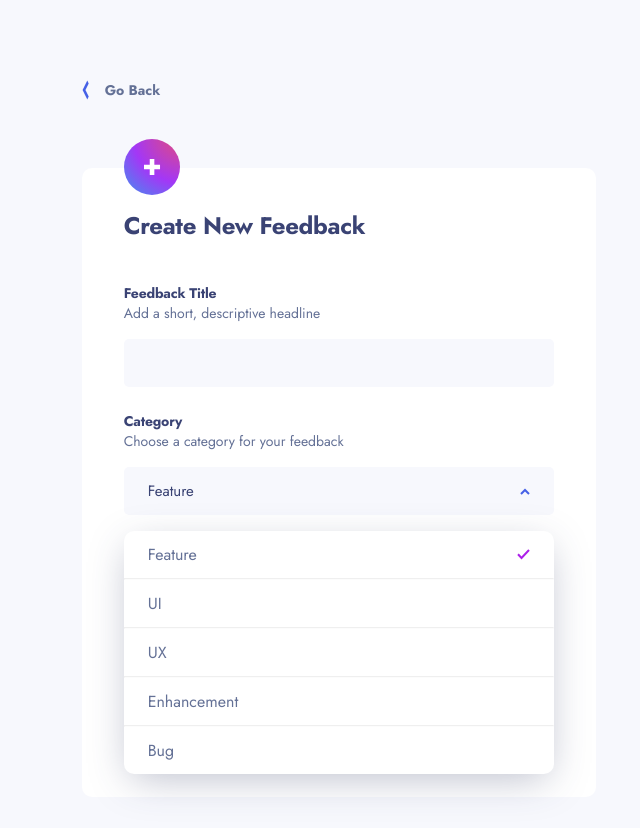
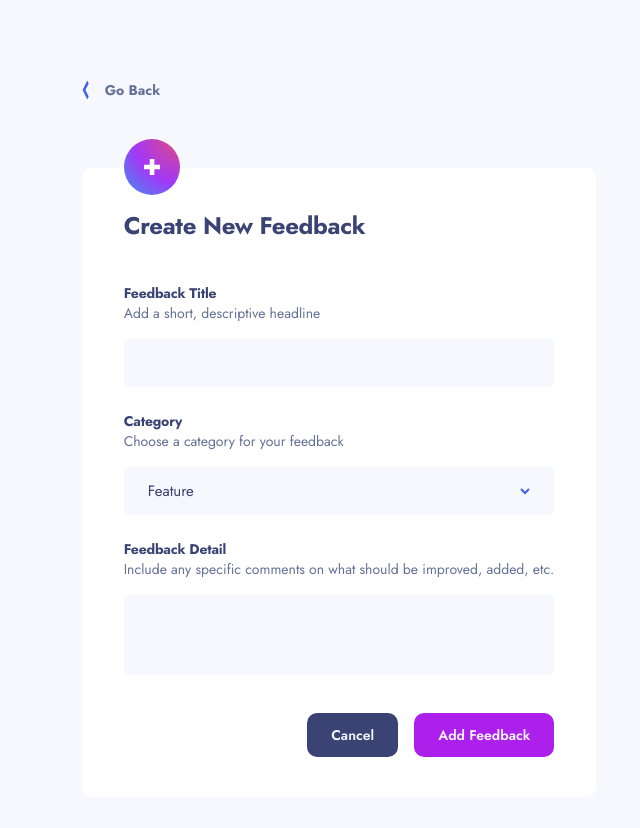
Before and after one commit to emanusantos/product-feedback, an Angular app: page /create in a window 1280 px wide. Shown: the top 828 px of the page, without its empty margins (301-941 px from the left). Built offline with nearby package versions, Linux system fonts and the light colour scheme.

Commit message:
feat: form functionality

```diff
--- a/src/app/components/create-feedback-form/create-feedback-form.component.html
+++ b/src/app/components/create-feedback-form/create-feedback-form.component.html
@@ -1,9 +1,15 @@
-<form class="form">
+<form class="form" #createFeedbackForm="ngForm">
   <app-form-item
     [title]="'Feedback Title'"
     [description]="'Add a short, descriptive headline'"
   >
-    <input />
+    <input
+      type="text"
+      id="title"
+      name="title"
+      [(ngModel)]="model.title"
+      required
+    />
   </app-form-item>
 
   <app-form-item
@@ -11,9 +17,13 @@
     [description]="'Choose a category for your feedback'"
   >
     <div class="select" (click)="toggleSelect()">
-      <p class="label">{{ selectedCategory }}</p>
+      <p class="label">{{ model.category }}</p>
 
-      <img class="arrow" [attr.src]="getIcon()" />
+      <img
+        class="arrow"
+        [attr.src]="getIcon()"
+        alt="The arrow down icon when the select is in the dismissed state"
+      />
 
       <div class="content" *ngIf="isSelectVisible">
         <ng-container *ngFor="let category of categories; let index = index">
@@ -22,7 +32,7 @@
             <img
               class="checkmark"
               src="../../../assets/shared/icon-check.svg"
-              *ngIf="category === selectedCategory"
+              *ngIf="category === model.category"
               alt="A checkmark icon"
             />
           </div>
@@ -39,6 +49,10 @@
       'Include any specific comments on what should be improved, added, etc.'
     "
   >
-    <textarea maxlength="250"></textarea>
+    <textarea
+      maxlength="250"
+      name="description"
+      [(ngModel)]="model.description"
+    ></textarea>
   </app-form-item>
 </form>
--- a/src/app/components/create-feedback-form/create-feedback-form.component.ts
+++ b/src/app/components/create-feedback-form/create-feedback-form.component.ts
@@ -1,5 +1,6 @@
 import { Component } from '@angular/core';
 import { categoriesWithoutAll } from 'src/app/constants/categories';
+import { Feedback } from 'src/app/models/feedback.model';
 
 @Component({
   selector: 'app-create-feedback-form',
@@ -7,9 +8,10 @@ import { categoriesWithoutAll } from 'src/app/constants/categories';
   styleUrls: ['./create-feedback-form.component.sass'],
 })
 export class CreateFeedbackFormComponent {
-  isSelectVisible = true;
+  isSelectVisible = false;
   categories = categoriesWithoutAll;
-  selectedCategory = this.categories[0];
+
+  model = new Feedback('', this.categories[0], '');
 
   toggleSelect() {
     this.isSelectVisible = !this.isSelectVisible;
@@ -22,6 +24,6 @@ export class CreateFeedbackFormComponent {
   }
 
   selectCategory(category: string) {
-    this.selectedCategory = category;
+    this.model.category = category;
   }
 }
--- /dev/null
+++ b/src/app/models/feedback.model.ts
@@ -0,0 +1,7 @@
+export class Feedback {
+  constructor(
+    public title: string,
+    public category: string,
+    public description: string
+  ) {}
+}
```
